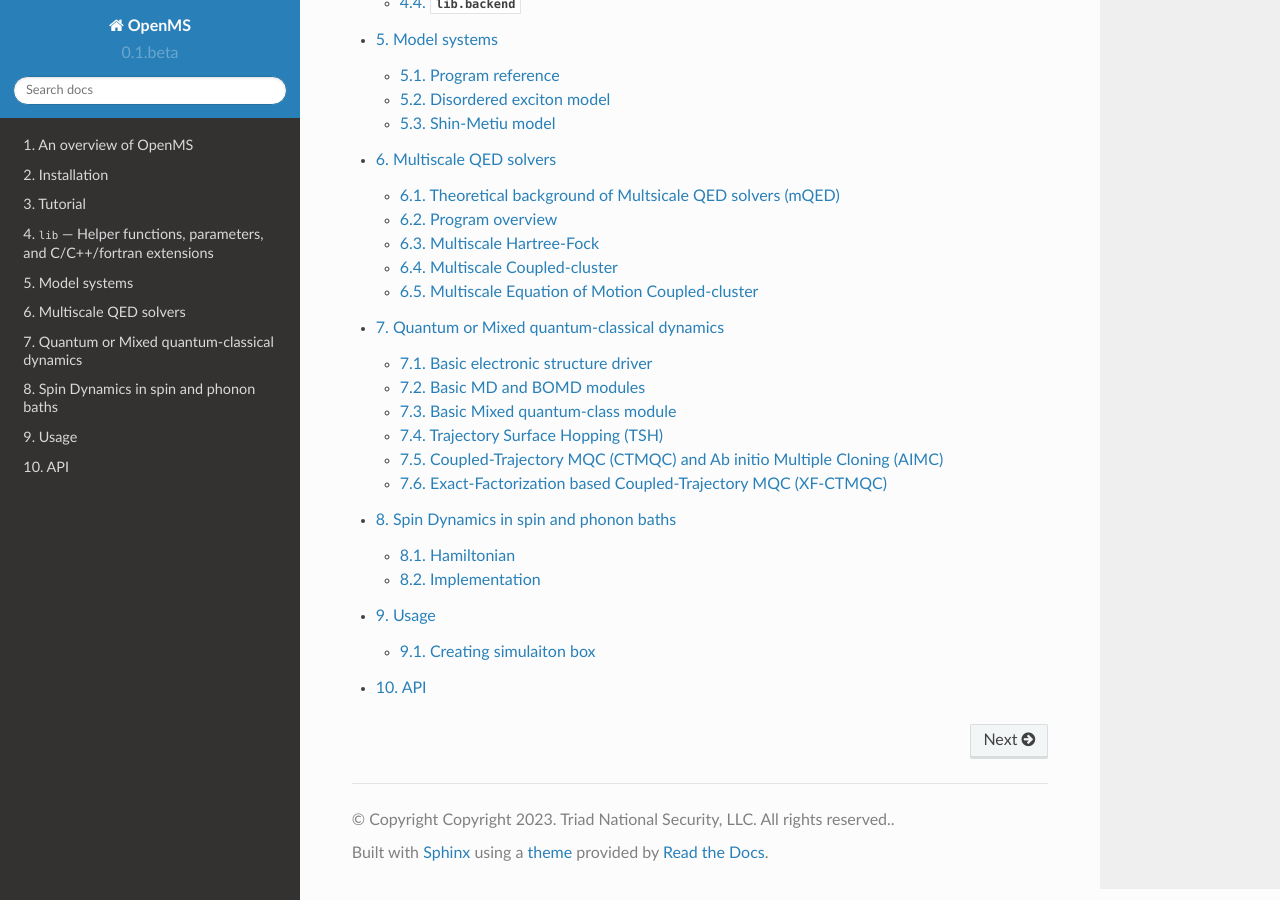
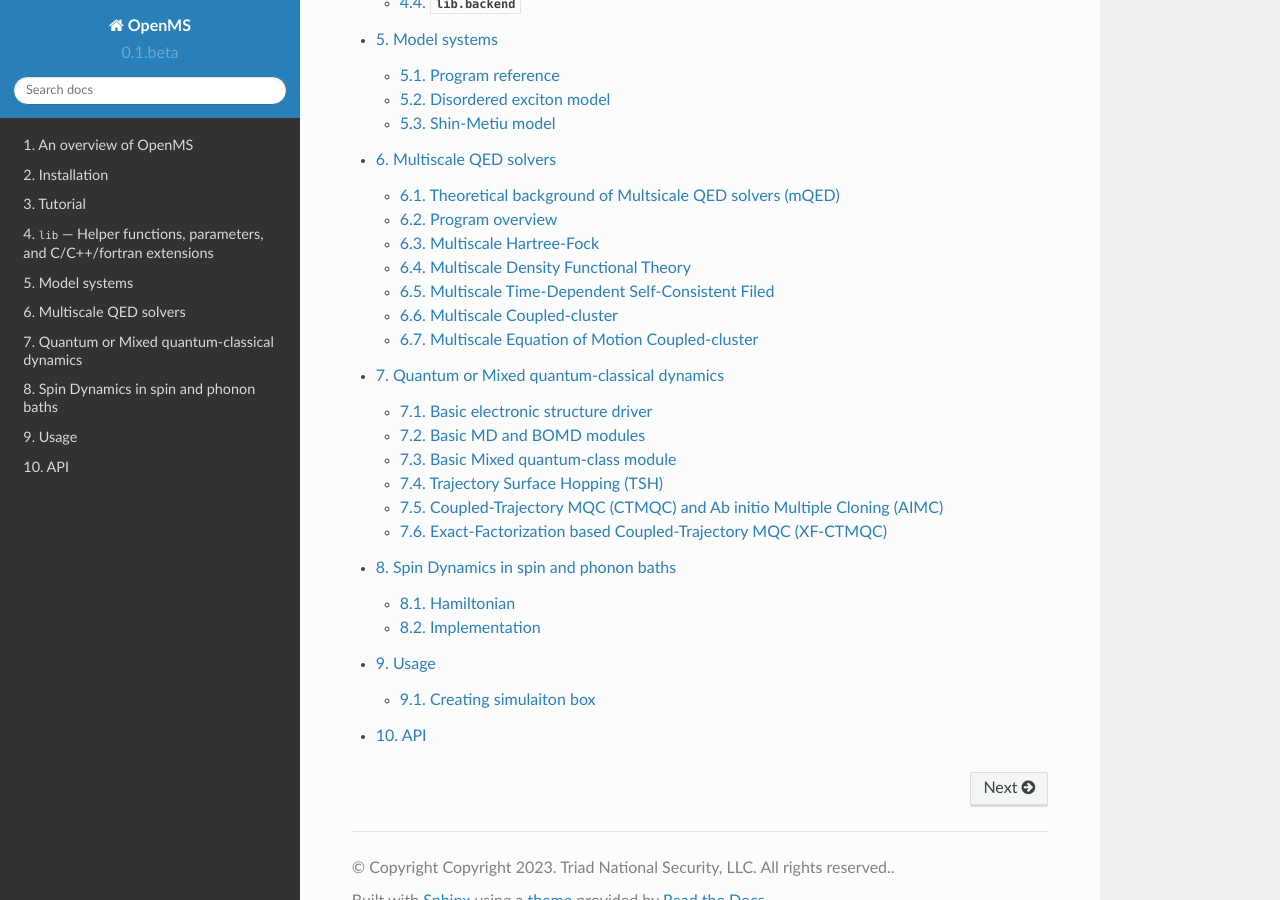
Before and after one commit to ares201005/OpenMS_preview, a Sphinx documentation site: the page built from docs/source/index.rst, in a window 1280 px wide and 900 px high, scrolled down 918 px. Built offline with Sphinx 7.4.7 and the Read the Docs theme 2.0.0, drawn with Linux system fonts in a browser that asks for light colours.

```diff
--- a/docs/source/features.txt
+++ b/docs/source/features.txt
@@ -9,7 +9,6 @@
 * Quantum dynamics propagators
 
   - AIMC
-  - RPMD
 
 * Mixed Quantum-Classical dynamics
 
--- a/docs/source/mqed.rst
+++ b/docs/source/mqed.rst
@@ -25,6 +25,21 @@
    :undoc-members:
    :show-inheritance:
 
+Multiscale Density Functional Theory
+------------------------------------
+
+.. automodule:: openms.mqed.mqed_dft
+   :members:
+   :undoc-members:
+   :show-inheritance:
+
+Multiscale Time-Dependent Self-Consistent Filed
+-----------------------------------------------
+
+.. automodule:: openms.mqed.mqed_tdscf
+   :members:
+   :undoc-members:
+   :show-inheritance:
 
 Multiscale Coupled-cluster
 --------------------------
--- a/docs/source/qdynamics.rst
+++ b/docs/source/qdynamics.rst
@@ -32,6 +32,10 @@
 Basic Mixed quantum-class module
 ^^^^^^^^^^^^^^^^^^^^^^^^^^^^^^^^
 
+.. automodule:: openms.qmd.mqc
+   :members:
+   :undoc-members:
+   :show-inheritance:
 
 Trajectory Surface Hopping (TSH)
 ^^^^^^^^^^^^^^^^^^^^^^^^^^^^^^^^
```
Also changed, not shown: 3 other files.
